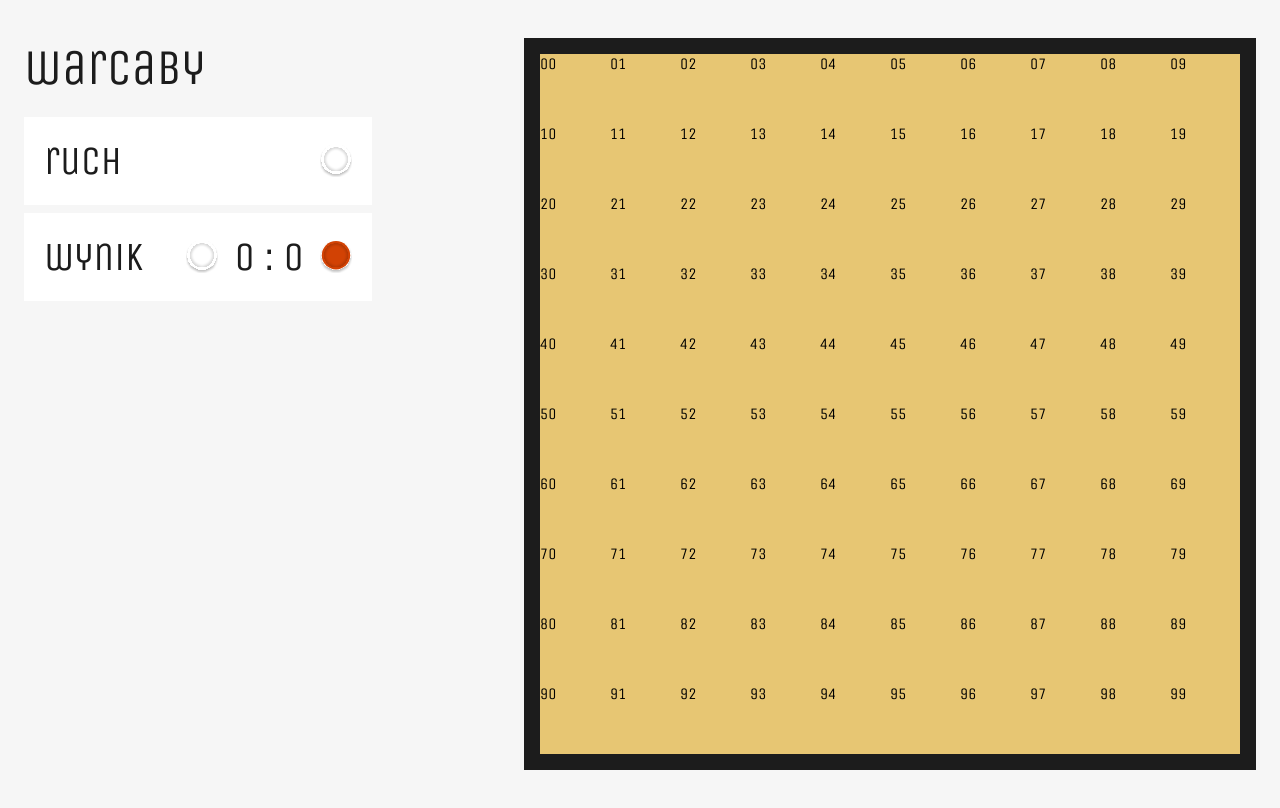
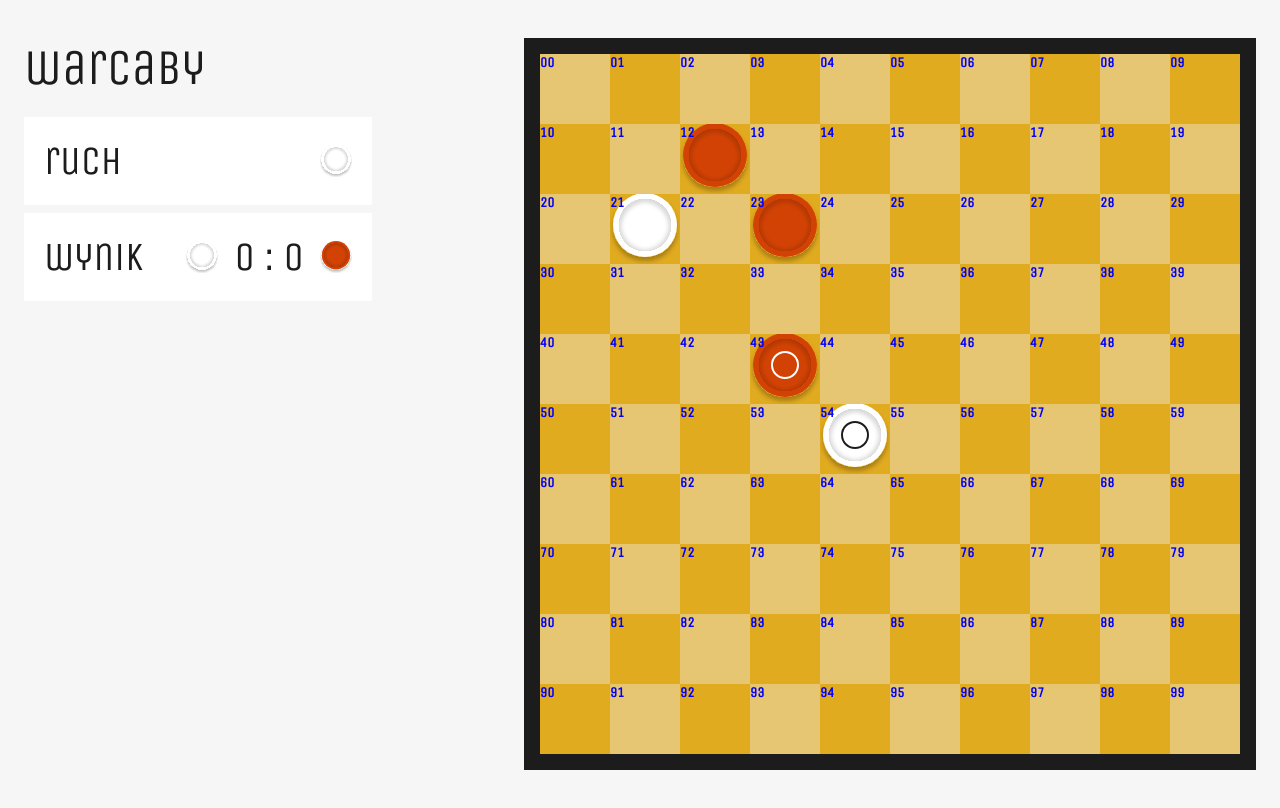
Before and after one commit to MagdalenaTyminska/checkers-game, a website with bundled scripts: page index.html in a window 1280 px wide. Built offline with nearby package versions, Linux system fonts and the light colour scheme.

Commit message:
fixed code

```diff
--- a/index.html
+++ b/index.html
@@ -22,9 +22,9 @@
           <div class="score">
             <img src="./assets/piece-white.svg" alt="White player score" />
             <p>
-              <span id="white-score">0</span>
+              <span id="white-score" class="p0">0</span>
               :
-              <span id="red-score">0</span>
+              <span id="red-score" class="p1">0</span>
             </p>
             <img src="./assets/piece-red.svg" alt="Red player score" />
           </div>
--- a/js/app.js
+++ b/js/app.js
@@ -17,11 +17,8 @@ document.addEventListener('DOMContentLoaded', function () {
   const printer = new CheckersDOMPrinter({ appContainerRef });
   const game = new CheckersGame({ board, printer });
 
-  const player1 = new Player('Magda');
+  const player1 = new Player('Mateusz');
   const player2 = new Player('Anna');
-
-  // game.addPlayer(player1, CheckersGame.getStartingPositionForWhite());
-  // game.addPlayer(player2, CheckersGame.getStartingPositionForBlack());
 
   const player1Index = game.addPlayer(player1);
   const player2Index = game.addPlayer(player2);
--- a/js/modules/field.js
+++ b/js/modules/field.js
@@ -18,7 +18,6 @@ export class Field {
 
   set piece(obj) {
     if ((!obj) instanceof Piece) {
-      // 4. polimorfizm
       throw new Error(`Incorrect argument`);
     }
 
--- a/js/modules/game.js
+++ b/js/modules/game.js
@@ -2,11 +2,8 @@ import { Board } from './board.js';
 import { Printer } from './printer.js';
 
 export class Game {
-  // klasa abstrakcyjna
   _modules;
-  _players = []; // SOLID, reguła otwarte-zamknięte (OCP)
-  // #player1
-  // #player2
+  _players = [];
 
   _playersMinimum = 0;
   _playersLimit = 0;
@@ -34,11 +31,10 @@ export class Game {
 }
 
 export class CheckersGame extends Game {
-  // 3. dziedziczenie
   _playersMinimum = 2;
   _playersLimit = 2;
 
-  #board; //SOLID: zasada rozdzielania interfejsów (ISP)
+  #board;
   #printer;
   #moves = [];
 
@@ -62,7 +58,6 @@ export class CheckersGame extends Game {
   }
 
   static getStartingPositionForWhite(boardSize = 10, rowsCount = 4) {
-    // DRY (Nie powtarzaj się, ang. Don't Repeat Yourself)
     const coords = {};
     for (let i = boardSize - rowsCount; i < boardSize; i++) {
       for (let j = 0; j < boardSize; j++) {
@@ -84,7 +79,6 @@ export class CheckersGame extends Game {
     this.#board = board;
 
     if (!(printer instanceof Printer)) {
-      // SOLID: zasada odwrócenia zależności (DIP)
       throw new Error('Invalid argument type!');
     }
     this.#printer = printer;
@@ -139,15 +133,12 @@ export class CheckersGame extends Game {
   }
 
   getActivePlayer() {
-    // nie mnóżmy zależności!
     return this._players[this.#getActivePlayerIndex()];
   }
 
   getLastActivePlayer() {
     return this._players[this.#getLastActivePlayerIndex()];
   }
-
-  /* poniżej abstrakcja */
 
   #resetPiece() {
     this.#selectedPiece = null;
@@ -180,7 +171,6 @@ export class CheckersGame extends Game {
   }
 
   #getPlayersScore() {
-    // bardzo podobna nazwa do getPlayer[s]Score() - unikamy
     return this._players.map(player => player.score);
   }
 
--- a/js/modules/move.js
+++ b/js/modules/move.js
@@ -6,7 +6,6 @@ export class Move {
   #isCapture;
 
   static factory(settings) {
-    // YAGNI (Nie będziesz tego potrzebować, ang. You aren't gonna need it)
     return new Move(settings);
   }
 
@@ -66,7 +65,7 @@ export class Move {
   }
 
   static getPathByCoords(coordFrom, coordTo) {
-    let rowDirection = +1; // to to samo co 1, ale IMO jest czytelniejsze
+    let rowDirection = +1;
     let colDirection = +1;
     const [rowFrom, colFrom] = coordFrom;
     const [rowTo, colTo] = coordTo;
@@ -83,7 +82,7 @@ export class Move {
     path.push(coordFrom); // tylko do obliczenia następnych współrzędnych
 
     for (let i = 0; i < Math.abs(rowFrom - rowTo); i++) {
-      const [cordLast] = path.slice(-1);
+      const [cordLast] = path.slice(-1); // ['62'] => cordLast = '62'
       const [rowLast, colLast] = cordLast;
 
       const rowCurr = Number(rowLast) + rowDirection;
@@ -91,31 +90,32 @@ export class Move {
       path.push(rowCurr + '' + colCurr);
     }
 
-    path.shift();
+    path.shift(); // usuwam pierwszy element tablicy
 
     return path;
   }
 
   static getPathByMove(coordFrom, move, inverse = false, limit = 10) {
+    // sporo tych parametrów :(
     const directions = {
-      forwardRight: [-1, +1],
+      forwardRight: [-1, +1], // podobnie jak wcześniej + IMO jest czytelniejszy
       forwardLeft: [-1, -1],
       backwardRight: [+1, +1],
       backwardLeft: [+1, -1],
     };
 
-    const path = [coordFrom];
+    const path = [coordFrom]; // potrzebuję punktu startowego do obliczeń (jak wcześniej)
     for (const key of Object.keys(directions)) {
       if (typeof move[key] !== 'undefined') {
         // DRY!!!
-        const count = move[key] || limit;
+        const count = move[key] || limit; // jeśli `move[key]=0` to ustaw `limit`
         for (let i = 0; i < count; i++) {
-          const [cordLast] = path.slice(-1);
+          const [cordLast] = path.slice(-1); // ['62'] => cordLast = '62'
           const [rowLast, colLast] = cordLast;
 
           let [rowDirection, colDirection] = directions[key];
           if (inverse) {
-            rowDirection *= -1;
+            rowDirection *= -1; // zmiana kierunku dla czarnych
             colDirection *= -1;
           }
 
@@ -128,17 +128,19 @@ export class Move {
             colCurr < 0 ||
             colCurr >= limit
           ) {
-            break;
+            break; // zakończ pętle for, przekroczyliśmy zakres
           }
 
           path.push(rowCurr + '' + colCurr);
         }
 
         break;
+        // uznaję, że ruch może być tylko w jedną stronę
+        // po pierwszym trafieniu nie potrzebuję kolejnych
       }
     }
 
-    path.shift();
+    path.shift(); // usuwam pierwszy element tablicy
     return path;
   }
 
@@ -187,6 +189,7 @@ export class Move {
     const distance = {};
     keys.forEach(key => {
       if (typeof this[key] !== 'undefined') {
+        // na polach prywatnych to nie zadziała!
         distance[key] = this[key];
       }
     });
--- a/js/modules/piece.js
+++ b/js/modules/piece.js
@@ -1,7 +1,7 @@
 import { Move } from './move.js';
 
 export class Piece {
-  _player;
+  _player; // pole chronione (zamierzamy wykorzystać w dziecku)
 
   constructor(playerIndex) {
     this.player = playerIndex;
@@ -12,6 +12,7 @@ export class Piece {
   }
 
   set player(value) {
+    // wsteczna kompatybliność
     this._player = value;
   }
 
--- a/js/modules/player.js
+++ b/js/modules/player.js
@@ -6,6 +6,7 @@ export class Player {
     this.name = name;
   }
 
+  // metody/właściwości dostępowe
   get name() {
     return this.#name;
   }
--- a/js/modules/printer.js
+++ b/js/modules/printer.js
@@ -64,11 +64,14 @@ export class CheckersDOMPrinter extends Printer {
 
     const panelRef = appContainerRef.previousElementSibling;
 
+    // tworzę wygodną strukturę danych,
+    // która zastępuję if ... else
     const playersIcons = ['./assets/piece-white.svg', './assets/piece-red.svg'];
 
     panelRef.querySelector('img').src = playersIcons[activePlayerIndex];
 
     playersScore.forEach((pScore, playerIndex) => {
+      // trzeba pamiętać o dodaniu tych klass do DOM tj. p0 oraz p1
       panelRef.querySelector(`.p${playerIndex}`).innerText = pScore;
     });
   }
--- a/styles.css
+++ b/styles.css
@@ -1,5 +1,5 @@
 html {
-  font-family: "Unica One", sans-serif;
+  font-family: 'Unica One', sans-serif;
   background: #f6f6f6;
 }
 
@@ -66,63 +66,69 @@ aside p {
 
 #board {
   display: grid;
-  grid-template-columns: repeat(10, 70px); /* Updated for 10 columns */
-  width: 732px; /* Updated width for 10 squares */
-  height: 732px; /* Updated height for 10 squares */
+  grid-template-columns: repeat(10, 70px);
+  width: 732px;
+  height: 732px;
   border: 16px solid #1c1c1c;
 }
 
-#board div {
+#board > div {
   width: 70px;
   height: 70px;
 }
 
-/* Alternating pattern for odd rows */
-#board div:nth-child(odd):nth-child(-n + 10),
-#board div:nth-child(even):nth-child(n + 11):nth-child(-n + 20),
-#board div:nth-child(odd):nth-child(n + 21):nth-child(-n + 30),
-#board div:nth-child(even):nth-child(n + 31):nth-child(-n + 40),
-#board div:nth-child(odd):nth-child(n + 41):nth-child(-n + 50),
-#board div:nth-child(even):nth-child(n + 51):nth-child(-n + 60),
-#board div:nth-child(odd):nth-child(n + 61):nth-child(-n + 70),
-#board div:nth-child(even):nth-child(n + 71):nth-child(-n + 80),
-#board div:nth-child(odd):nth-child(n + 81):nth-child(-n + 90),
-#board div:nth-child(even):nth-child(n + 91):nth-child(-n + 100) {
+#board > div:nth-child(odd):nth-child(-n + 10),
+#board > div:nth-child(even):nth-child(n + 11):nth-child(-n + 20),
+#board > div:nth-child(odd):nth-child(n + 21):nth-child(-n + 30),
+#board > div:nth-child(even):nth-child(n + 31):nth-child(-n + 40),
+#board > div:nth-child(odd):nth-child(n + 41):nth-child(-n + 50),
+#board > div:nth-child(even):nth-child(n + 51):nth-child(-n + 60),
+#board > div:nth-child(odd):nth-child(n + 61):nth-child(-n + 70),
+#board > div:nth-child(even):nth-child(n + 71):nth-child(-n + 80),
+#board > div:nth-child(odd):nth-child(n + 81):nth-child(-n + 90),
+#board > div:nth-child(even):nth-child(n + 91):nth-child(-n + 100) {
   background-color: #e7c673;
 }
 
-/* Alternating pattern for even rows */
-#board div:nth-child(even):nth-child(-n + 10),
-#board div:nth-child(odd):nth-child(n + 11):nth-child(-n + 20),
-#board div:nth-child(even):nth-child(n + 21):nth-child(-n + 30),
-#board div:nth-child(odd):nth-child(n + 31):nth-child(-n + 40),
-#board div:nth-child(even):nth-child(n + 41):nth-child(-n + 50),
-#board div:nth-child(odd):nth-child(n + 51):nth-child(-n + 60),
-#board div:nth-child(even):nth-child(n + 61):nth-child(-n + 70),
-#board div:nth-child(odd):nth-child(n + 71):nth-child(-n + 80),
-#board div:nth-child(even):nth-child(n + 81):nth-child(-n + 90),
-#board div:nth-child(odd):nth-child(n + 91):nth-child(-n + 100) {
+#board > div:nth-child(even):nth-child(-n + 10),
+#board > div:nth-child(odd):nth-child(n + 11):nth-child(-n + 20),
+#board > div:nth-child(even):nth-child(n + 21):nth-child(-n + 30),
+#board > div:nth-child(odd):nth-child(n + 31):nth-child(-n + 40),
+#board > div:nth-child(even):nth-child(n + 41):nth-child(-n + 50),
+#board > div:nth-child(odd):nth-child(n + 51):nth-child(-n + 60),
+#board > div:nth-child(even):nth-child(n + 61):nth-child(-n + 70),
+#board > div:nth-child(odd):nth-child(n + 71):nth-child(-n + 80),
+#board > div:nth-child(even):nth-child(n + 81):nth-child(-n + 90),
+#board > div:nth-child(odd):nth-child(n + 91):nth-child(-n + 100) {
   background-color: #e1ab1f;
 }
-
+.cell.selected,
 .active-field {
   border: 2px solid #1c1c1c;
 }
 
-.piece__red {
-  background: url("./assets/piece-red.svg") no-repeat center;
+.piece {
+  height: 100%;
 }
 
-.piece__white {
-  background: url("./assets/piece-white.svg") no-repeat center;
+.checker.p1,
+.piece__red {
+  background: url('./assets/piece-red.svg') no-repeat center;
 }
 
-.king__red {
-  background: url("./assets/piece-red-king.svg") no-repeat center;
+.checker.p0,
+.piece__white {
+  background: url('./assets/piece-white.svg') no-repeat center;
 }
 
+.king.p1,
+.king__red {
+  background: url('./assets/piece-red-king.svg') no-repeat center;
+}
+
+.king.p0,
 .king__white {
-  background: url("./assets/piece-white-king.svg") no-repeat center;
+  background: url('./assets/piece-white-king.svg') no-repeat center;
 }
 
 .cell,
@@ -134,4 +140,14 @@ aside p {
   height: 70px;
   display: inline-block;
   background-size: contain;
+  position: relative;
 }
+
+.coord {
+  position: absolute;
+  left: 0;
+  top: 0;
+  font-size: 14px;
+  font-weight: bold;
+  color: blue;
+}
```
Also changed, not shown: js/modules/board.js (+0 -10 lines).
